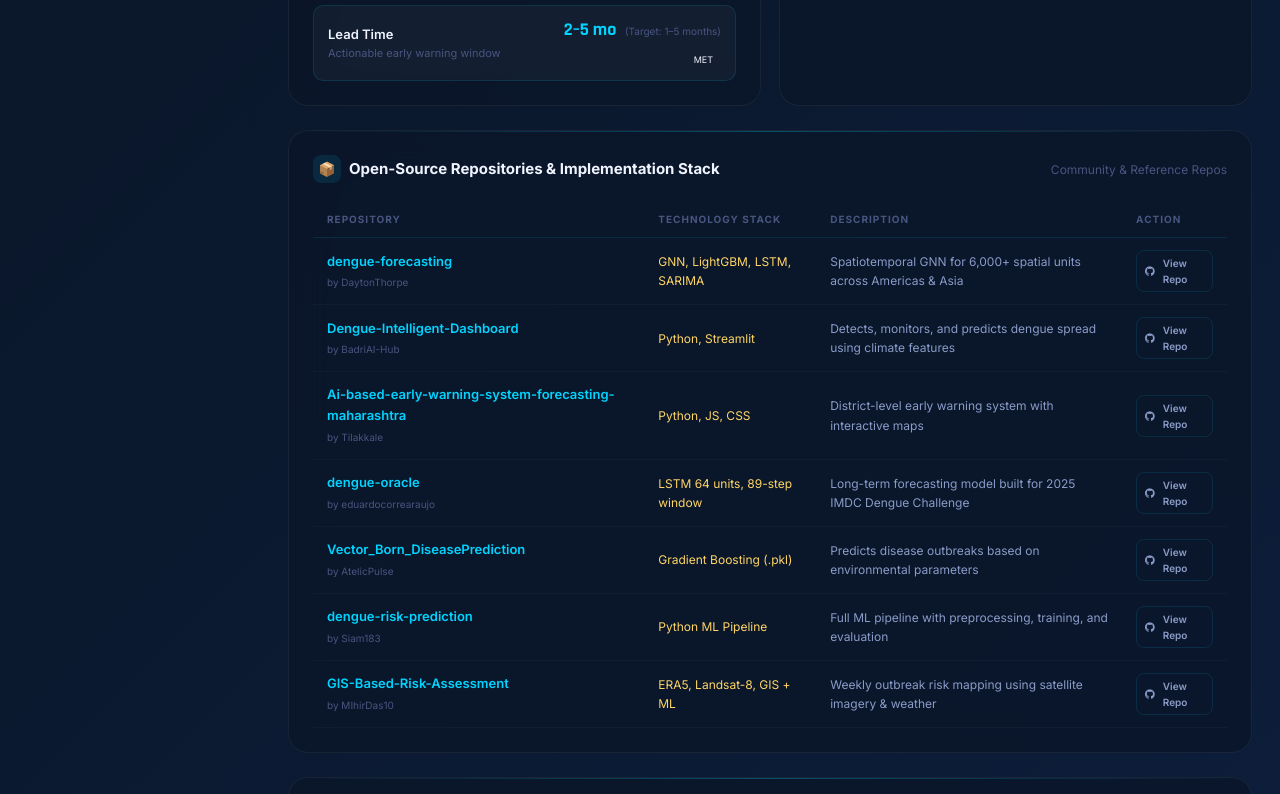
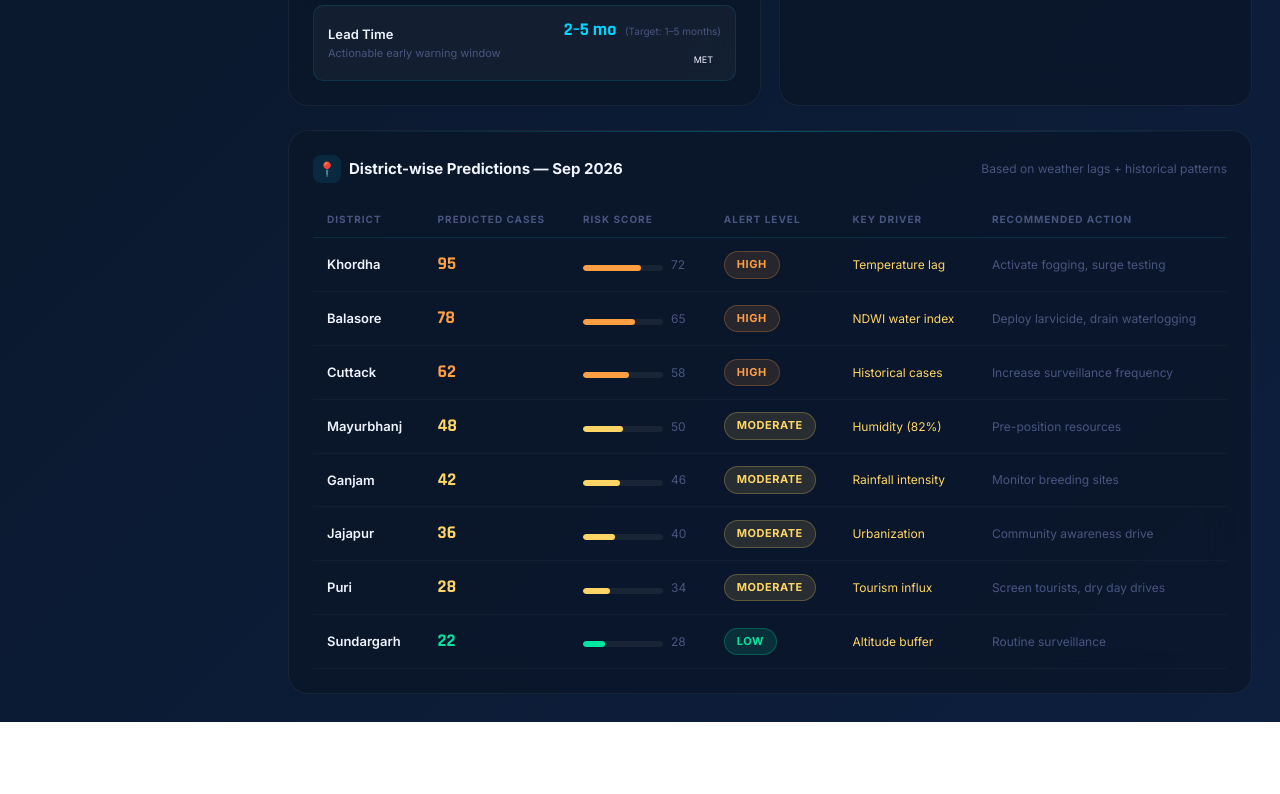
Before and after one commit to santoshmohanty4565-beep/AI-DENGUE-MasqAware-, a website: page frontend/pages/prediction.html in a window 1280 px wide. Shown: the part 3280-4074 px from the top of the page. After the commit the page ends 4002 px from the top, so only its background shows below. Drawn offline with nearby package versions, Linux system fonts and the light colour scheme; files that its build step writes are made by us from their sources; files whose address does not match are found by name.

Commit message:
refactor: remove Open-Source Repositories card from prediction suite

```diff
--- a/frontend/pages/prediction.html
+++ b/frontend/pages/prediction.html
@@ -382,29 +382,7 @@
         </div>
       </div>
 
-      <!-- ── Open-Source Repositories & Tools Matrix ── -->
-      <div class="card animate-fadeInUp" style="margin-bottom:24px;">
-        <div class="section-header">
-          <div class="section-title">
-            <div class="section-title-icon">📦</div>
-            Open-Source Repositories & Implementation Stack
-          </div>
-          <span style="font-size:12px; color:var(--text-muted);">Community & Reference Repos</span>
-        </div>
-        <div style="overflow-x:auto;">
-          <table class="data-table w-full">
-            <thead>
-              <tr>
-                <th>Repository</th>
-                <th>Technology Stack</th>
-                <th>Description</th>
-                <th>Action</th>
-              </tr>
-            </thead>
-            <tbody id="open-source-tbody"></tbody>
-          </table>
-        </div>
-      </div>
+
 
       <!-- Quick Start MVP Code Viewer -->
 
```
Also changed, not shown: prediction.html (+1 -23 lines).
